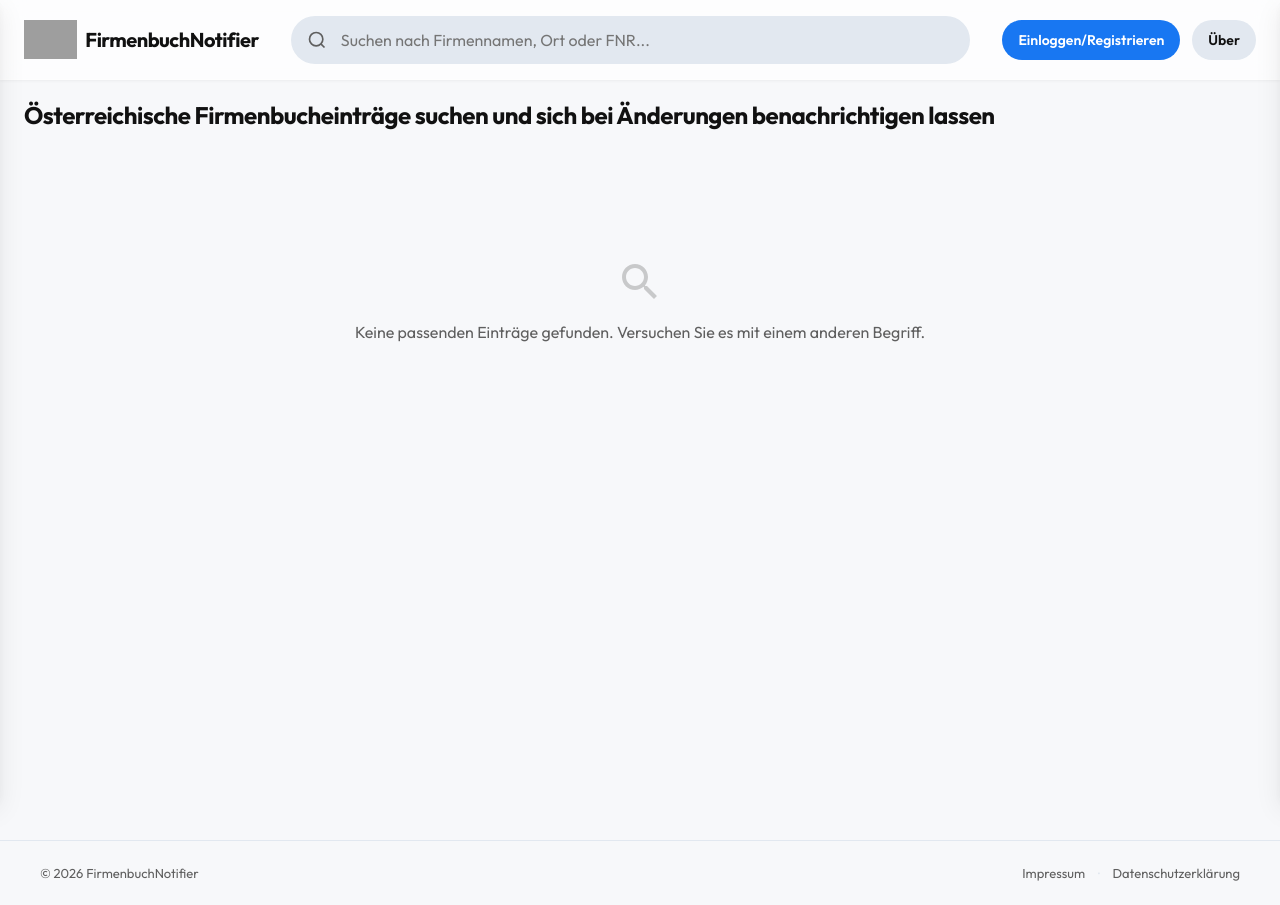
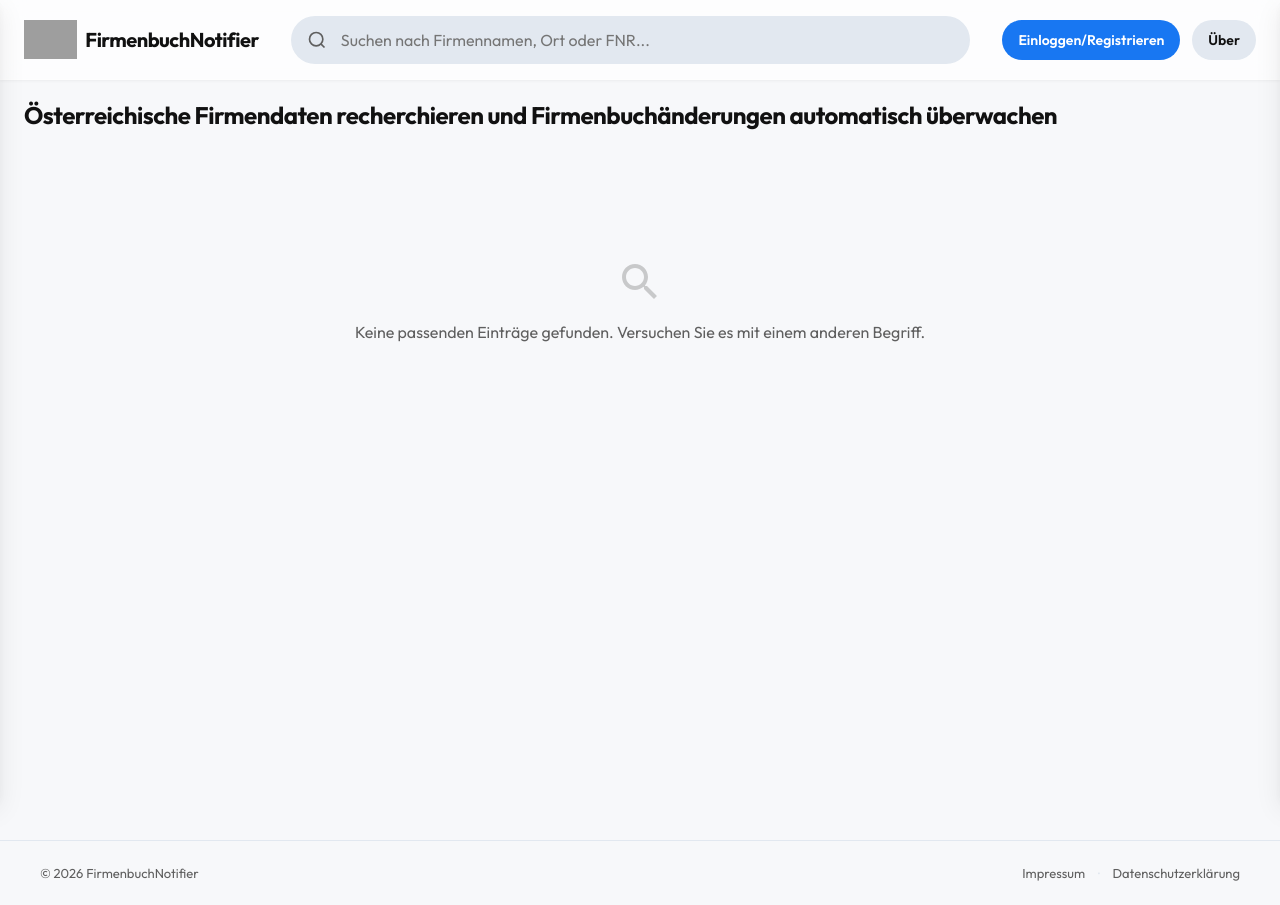
Before and after one commit to klaushintler-glitch/firmenbuchnotifier, a Next.js app: page / in a window 1280 px wide. Built offline with nearby package versions, Linux system fonts and the light colour scheme; grey boxes are pictures that could not be loaded.

Commit message:
Update landing page subtitle text to new wording

```diff
--- a/src/app/page.tsx
+++ b/src/app/page.tsx
@@ -333,7 +333,7 @@ export default function Home() {
           <h2 className="content-title">
             {showFavoritesOnly
               ? 'Meine favorisierten Firmen'
-              : 'Österreichische Firmenbucheinträge suchen und sich bei Änderungen benachrichtigen lassen'}
+              : 'Österreichische Firmendaten recherchieren und Firmenbuchänderungen automatisch überwachen'}
           </h2>
 
           {loading && (
```
